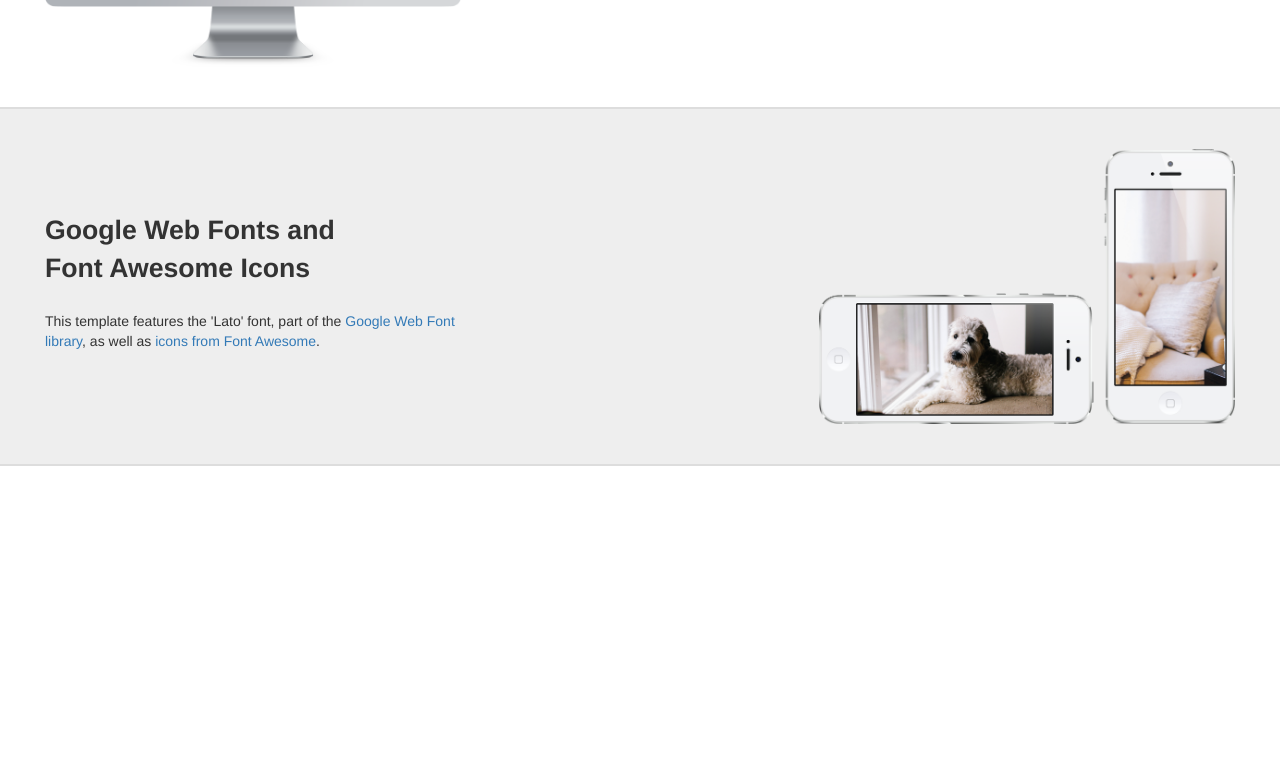
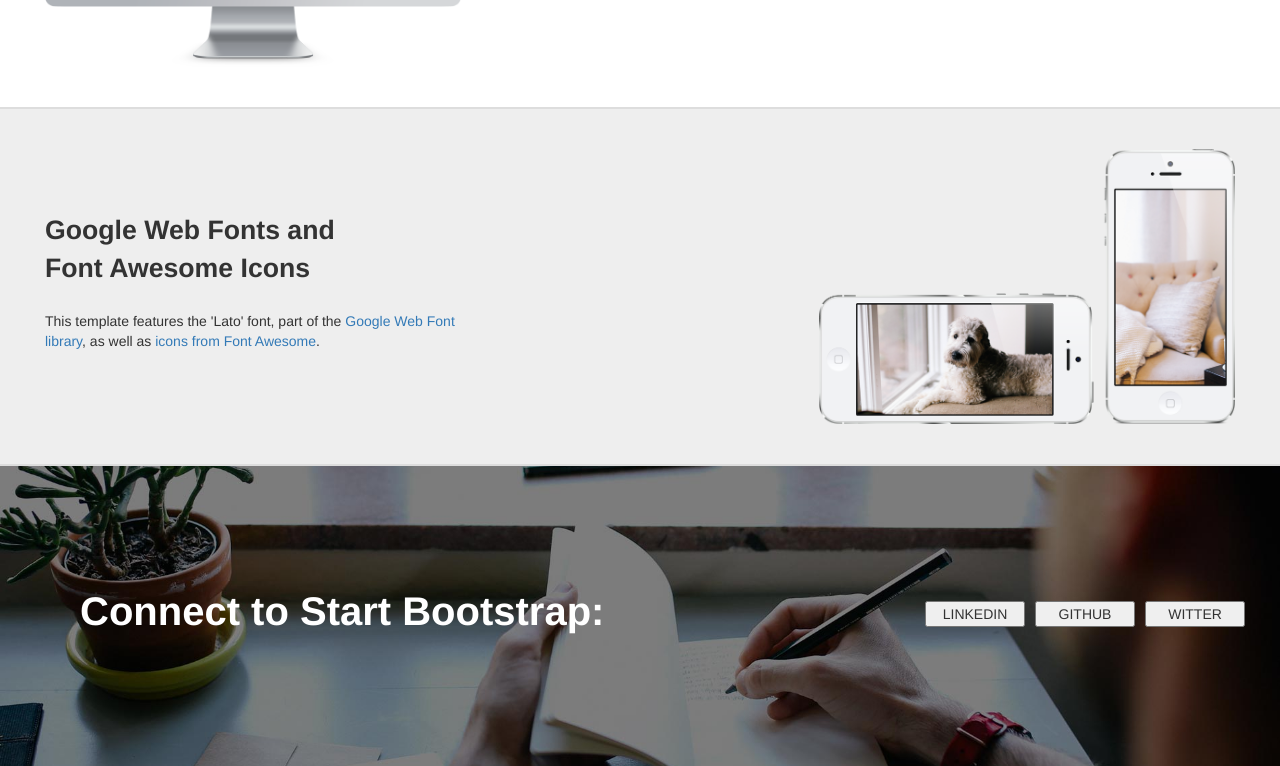
Before and after one commit to TiagoHenriqueOliveira/Bootstrap, a plain HTML site: page index.html in a window 1280 px wide. Shown: the part 1195-1961 px from the top of the page. Before the commit the page ends 1661 px from the top, so only its background shows below. Drawn offline with Linux system fonts and the light colour scheme.

Commit message:
Adicionado banner

```diff
--- a/index.html
+++ b/index.html
@@ -78,6 +78,16 @@
 			</div>
 		</div>
 
+		<div class="col-lg-12 banner">
+			<div class="col-lg-6">
+				<h1>Connect to Start Bootstrap:</h1>
+			</div>
 
+			<div class="col-lg-6 botoes">
+				<button>WITTER</button>
+				<button>GITHUB</button>
+				<button>LINKEDIN</button>
+			</div>
+		</div>
 	</body>
 </html>
```
